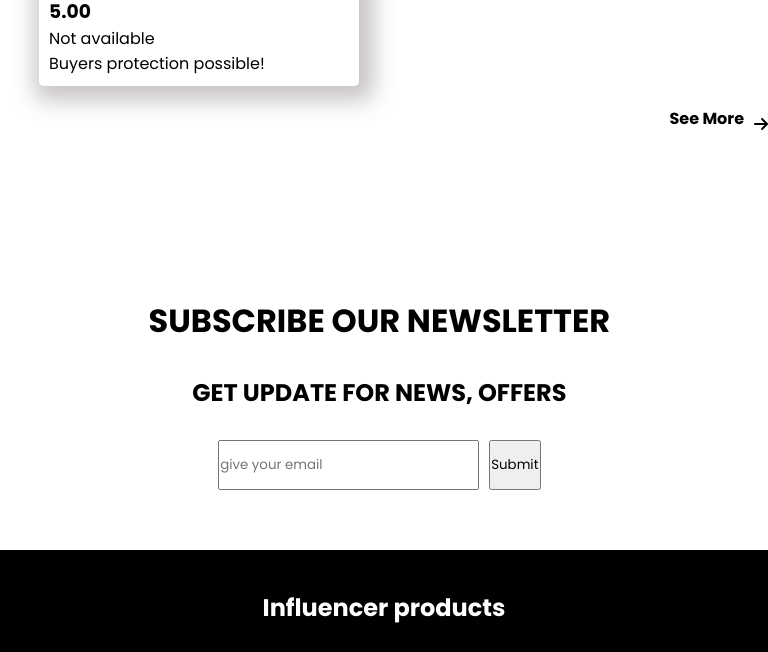
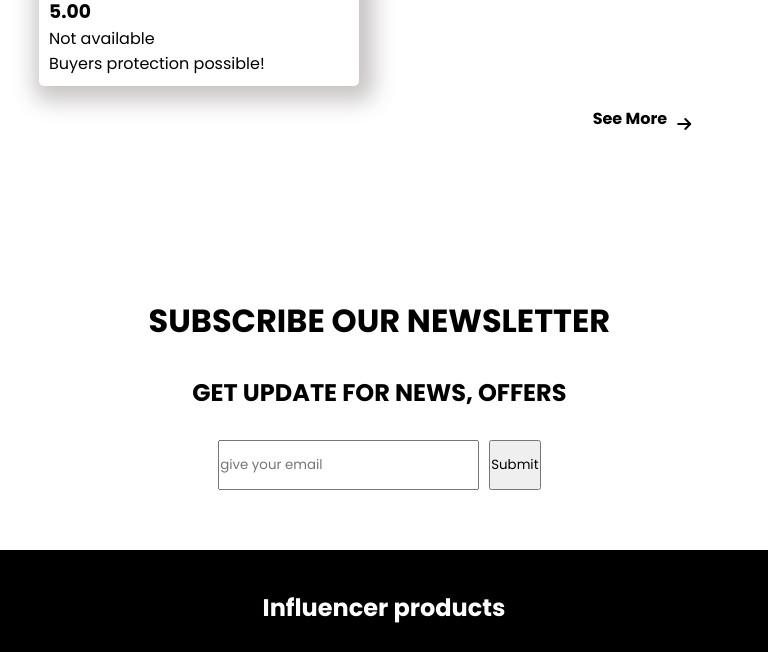
Before and after one commit to Arafin22/Assignment-2, a plain HTML site: page index.html in a window 768 px wide. Shown: the part 3520-4172 px from the top of the page. Drawn offline with Linux system fonts and the light colour scheme.

Commit message:
last final commit

```diff
--- a/style.css
+++ b/style.css
@@ -214,7 +214,7 @@ form {
 
 /*=========================== midea query ssection start========================*/
 
-@media screen and (max-width: 900px) and (min-width: 414px) {
+@media screen and (max-width: 1024px) and (min-width: 414px) {
   /*=========================== media header ssection start========================*/
 
   .manu-section {
@@ -258,6 +258,9 @@ form {
   }
   #all-collection {
     grid-template-columns: auto auto;
+  }
+  #right-arrow {
+    margin-right: 10%;
   }
 
   /* subscribe*/
```
Also changed, not shown: index.html (+7 -0 lines).
